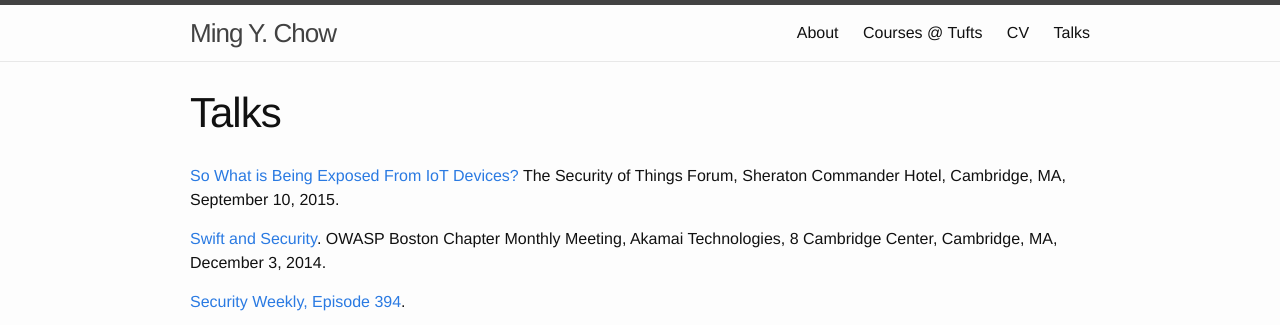
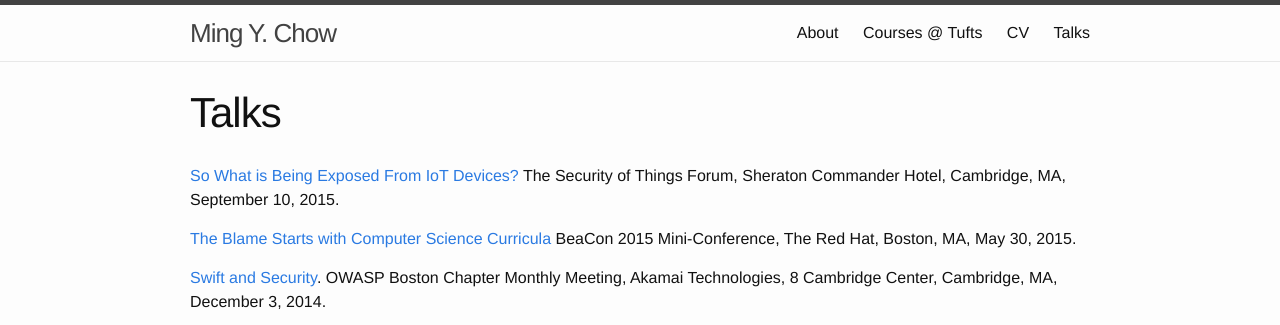
Before and after one commit to mchow01/mchow01.github.io, a Jekyll site: the page built from talks.md, in a window 1280 px wide and 900 px high, cut to the strip 0-325 px from the top of the window. Built offline with Jekyll 4.4.1, drawn with Linux system fonts in a browser that asks for light colours.

Commit message:
The cat is out of the bag.

```diff
--- a/talks.md
+++ b/talks.md
@@ -5,6 +5,8 @@ permalink: /talks/
 ---
 
 [So What is Being Exposed From IoT Devices?](/docs/securityofthings2015.pdf) The Security of Things Forum, Sheraton Commander Hotel, Cambridge, MA, September 10, 2015.
+
+[The Blame Starts with Computer Science Curricula](/docs/beacon2015.pdf) BeaCon 2015 Mini-Conference, The Red Hat, Boston, MA, May 30, 2015.
 
 [Swift and Security](/docs/SwiftAndSecurity.pdf). OWASP Boston Chapter Monthly Meeting, Akamai Technologies, 8 Cambridge Center, Cambridge, MA, December 3, 2014.
 
```
